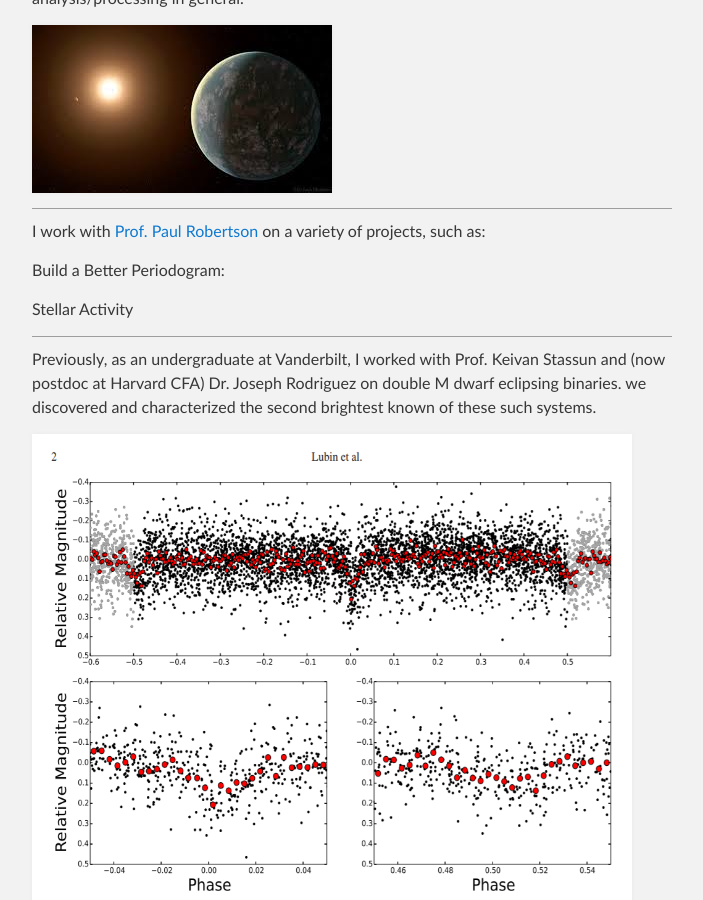
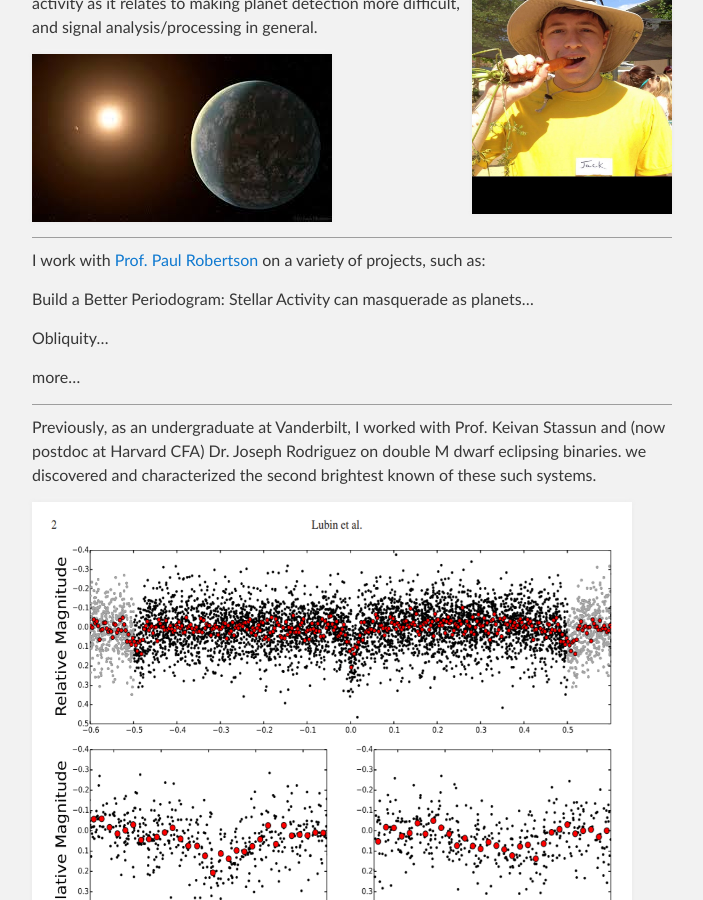
Before and after one commit to jluby127/jluby127.github.io, a Jekyll site: the page built from research.md, in a window 1280 px wide and 900 px high, scrolled down 382 px, cut to the strip 0-900 px from the top of the window. Shown: the whole strip, without its empty margins (288-991 px from the left). Built offline with Jekyll 4.4.1, drawn with Linux system fonts in a browser that asks for light colours; our own code applies the rules of GitHub Pages for plain Markdown files; grey boxes are pictures that could not be loaded.

Commit message:
Update research.md

```diff
--- a/research.md
+++ b/research.md
@@ -1,3 +1,6 @@
+<img align="right" src= "./temp2.jpg" width="200" height="300">
+
+
 I primarily search for exoplanets using the radial velocity (RV) detection method and
 I have taken a particular fascination with multi-planet systems.
 I am further interested in stellar activity as it relates to making planet detection more difficult,
@@ -9,9 +12,12 @@ and signal analysis/processing in general.
 
 I work with [Prof. Paul Robertson](https://faculty.sites.uci.edu/robertson/) on a variety of projects, such as:
 
-Build a Better Periodogram:
+Build a Better Periodogram: Stellar Activity can masquerade as planets...
 
-Stellar Activity
+Obliquity...
+
+more...
+
 
 
 
```
